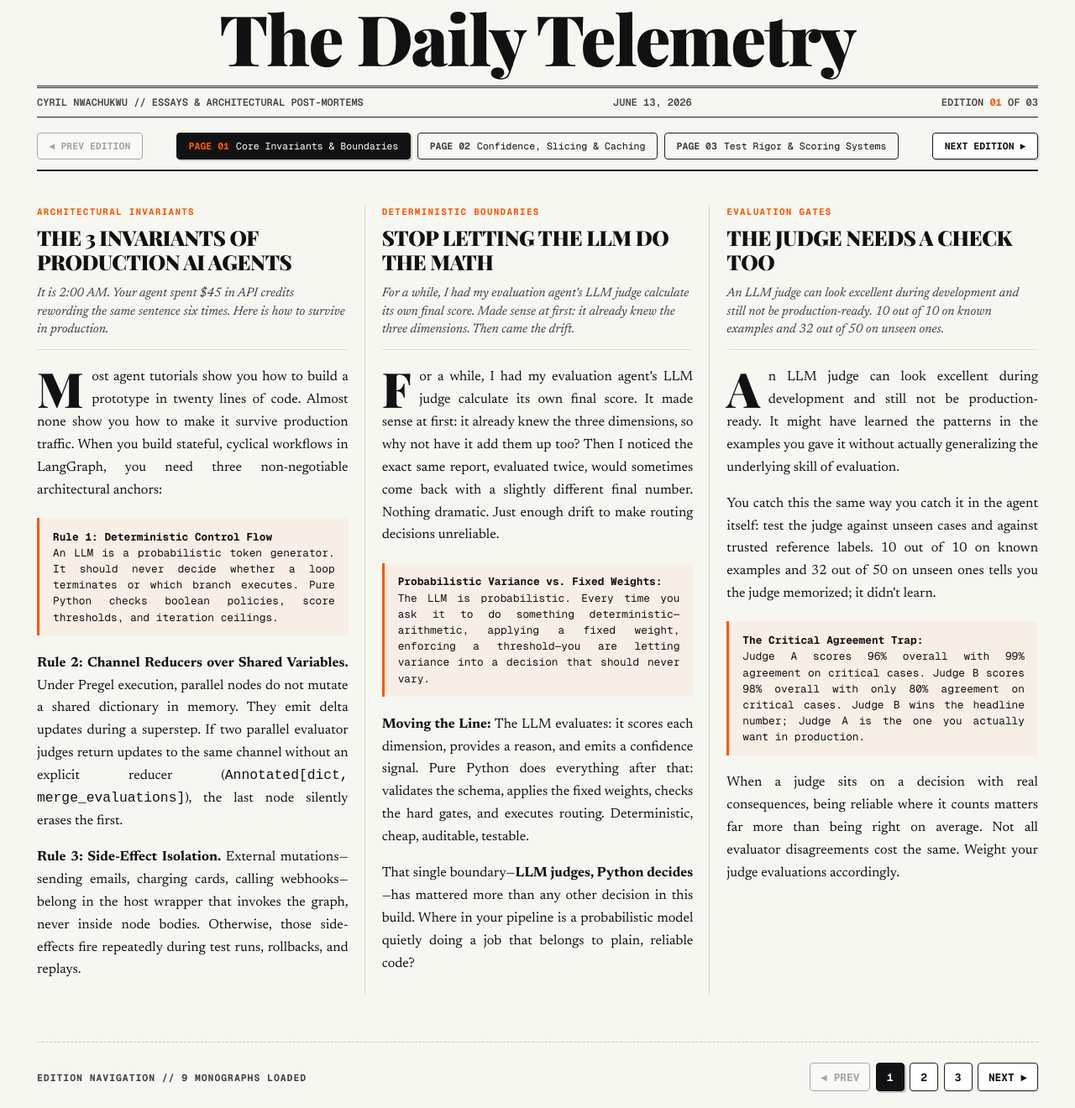
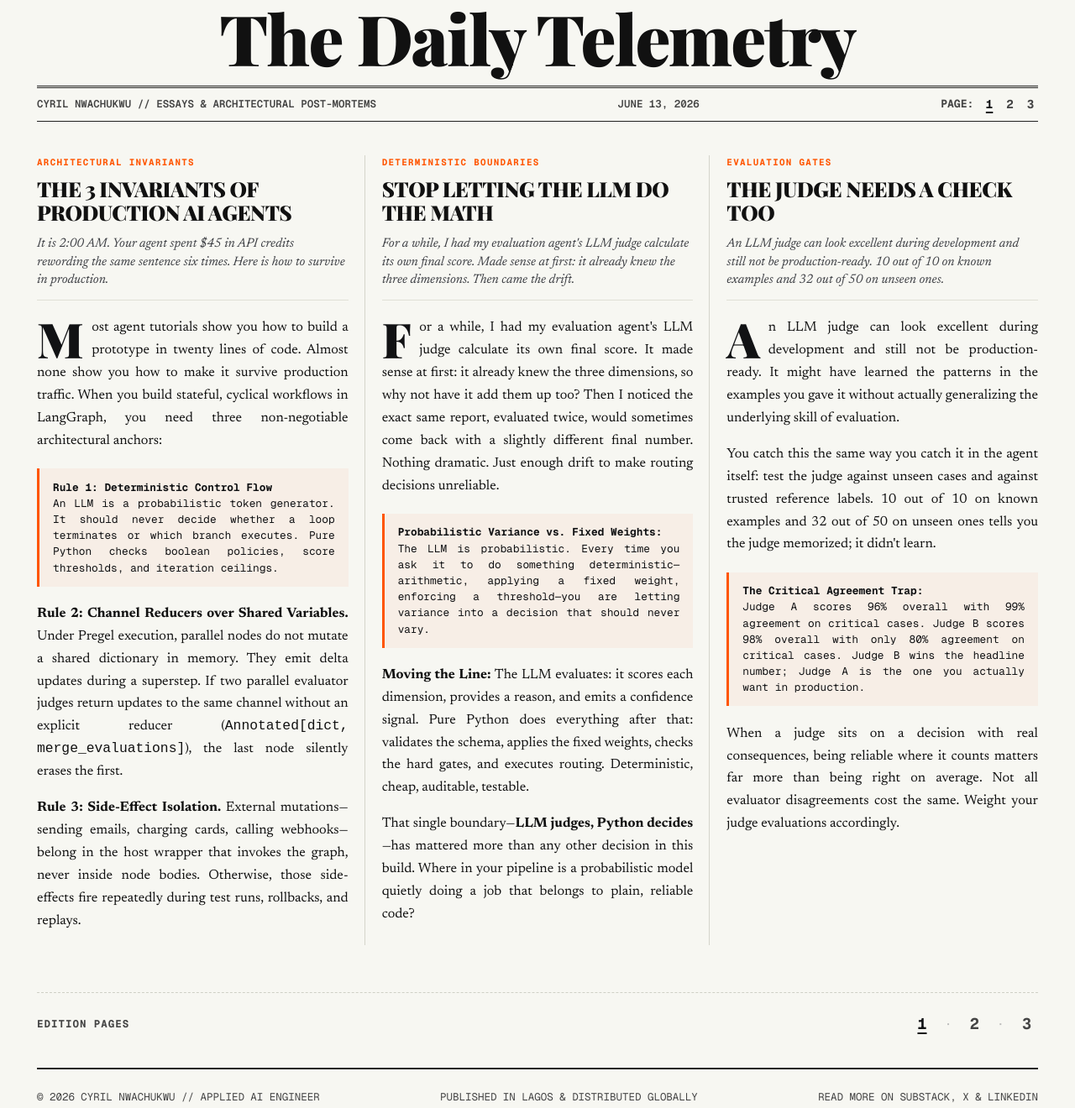
Before and after one commit to Thebeardedambivert/cyril-nwachukwu-portfolio, a website built with Vite: page index.html in a window 1280 px wide. Shown: the part 4463-5783 px from the top of the page at 84% size. Built offline with nearby package versions, Linux system fonts and the light colour scheme; a web font is replaced by a local one.

Commit message:
Refine newspaper pagination to pure Geist Mono typographic page numbers, removing bulky buttons

```diff
--- a/index.html
+++ b/index.html
@@ -492,27 +492,12 @@
         <div class="broadsheet-dateline-bar">
           <span>CYRIL NWACHUKWU // ESSAYS &amp; ARCHITECTURAL POST-MORTEMS</span>
           <span>JUNE 13, 2026</span>
-          <span>EDITION <span id="newspaper-current-page-num" style="color:var(--safety-orange); font-weight:800;">01</span> OF 03</span>
-        </div>
-
-        <!-- Interactive Edition Navigation Bar -->
-        <div class="newspaper-edition-bar">
-          <button class="newspaper-page-nav-btn prev" id="btn-newspaper-prev" aria-label="Previous Page">◄ PREV EDITION</button>
-          <div class="newspaper-page-tabs" role="tablist" aria-label="Newspaper Editions">
-            <button class="newspaper-page-tab active" data-page="1" role="tab" aria-selected="true">
-              <span class="tab-edition">PAGE 01</span>
-              <span>Core Invariants &amp; Boundaries</span>
-            </button>
-            <button class="newspaper-page-tab" data-page="2" role="tab" aria-selected="false">
-              <span class="tab-edition">PAGE 02</span>
-              <span>Confidence, Slicing &amp; Caching</span>
-            </button>
-            <button class="newspaper-page-tab" data-page="3" role="tab" aria-selected="false">
-              <span class="tab-edition">PAGE 03</span>
-              <span>Test Rigor &amp; Scoring Systems</span>
-            </button>
+          <div class="broadsheet-page-switcher mono">
+            <span style="color:var(--newsprint-faded); margin-right: 0.2rem;">PAGE:</span>
+            <button class="page-text-num active" data-page="1">1</button>
+            <button class="page-text-num" data-page="2">2</button>
+            <button class="page-text-num" data-page="3">3</button>
           </div>
-          <button class="newspaper-page-nav-btn next" id="btn-newspaper-next" aria-label="Next Page">NEXT EDITION ►</button>
         </div>
       </header>
 
@@ -758,15 +743,15 @@
 
       </div>
 
-      <!-- Bottom Pagination Bar -->
+      <!-- Bottom Minimalist Monospace Pages -->
       <div class="newspaper-bottom-pagination">
-        <span class="pagination-legend mono">EDITION NAVIGATION // 9 MONOGRAPHS LOADED</span>
-        <div class="pagination-buttons">
-          <button class="page-num-btn prev-btn" id="bottom-btn-prev">◄ PREV</button>
-          <button class="page-num-btn active" data-page="1">1</button>
-          <button class="page-num-btn" data-page="2">2</button>
-          <button class="page-num-btn" data-page="3">3</button>
-          <button class="page-num-btn next-btn" id="bottom-btn-next">NEXT ►</button>
+        <span class="pagination-legend mono">EDITION PAGES</span>
+        <div class="newspaper-page-numbers mono">
+          <button class="page-text-num active" data-page="1">1</button>
+          <span style="color:#bbb; user-select:none;">·</span>
+          <button class="page-text-num" data-page="2">2</button>
+          <span style="color:#bbb; user-select:none;">·</span>
+          <button class="page-text-num" data-page="3">3</button>
         </div>
       </div>
 
--- a/src/scripts/newspaper.js
+++ b/src/scripts/newspaper.js
@@ -1,19 +1,13 @@
 // ==========================================================================
-// NEWSPAPER BROADSHEET PAGINATION & TACTILE PAGE FLIPPING
-// Manages Multi-Edition Newspaper Pagination ("The Daily Telemetry")
+// NEWSPAPER BROADSHEET PAGINATION: PURE TYPOGRAPHY (GEIST MONO)
+// Manages Multi-Edition Page Switching without Bulky Button Boxes
 // ==========================================================================
 
 import { soundFx } from './hardware.js';
 
 export function initNewspaperPagination() {
   const pages = document.querySelectorAll('.broadsheet-page');
-  const tabs = document.querySelectorAll('.newspaper-page-tab');
-  const bottomBtns = document.querySelectorAll('.page-num-btn[data-page]');
-  const prevBtn = document.getElementById('btn-newspaper-prev');
-  const nextBtn = document.getElementById('btn-newspaper-next');
-  const bottomPrevBtn = document.getElementById('bottom-btn-prev');
-  const bottomNextBtn = document.getElementById('bottom-btn-next');
-  const pageNumDisplay = document.getElementById('newspaper-current-page-num');
+  const pageLinks = document.querySelectorAll('.page-text-num[data-page]');
   const newspaperSection = document.getElementById('newspaper');
 
   if (!pages.length) return;
@@ -22,14 +16,12 @@ export function initNewspaperPagination() {
   const totalPages = pages.length;
 
   function setPage(pageIndex, shouldScroll = false) {
-    if (pageIndex < 1 || pageIndex > totalPages || pageIndex === currentPage && !shouldScroll) {
-      if (pageIndex < 1 || pageIndex > totalPages) return;
-    }
+    if (pageIndex < 1 || pageIndex > totalPages) return;
 
     currentPage = pageIndex;
     soundFx.playClick('button');
 
-    // Update pages
+    // Update broadsheet pages
     pages.forEach((page) => {
       const pNum = parseInt(page.getAttribute('data-page-index'), 10);
       if (pNum === currentPage) {
@@ -39,76 +31,32 @@ export function initNewspaperPagination() {
       }
     });
 
-    // Update top tabs
-    tabs.forEach((tab) => {
-      const pNum = parseInt(tab.getAttribute('data-page'), 10);
+    // Update all typographic page numbers (both top dateline and bottom)
+    pageLinks.forEach((link) => {
+      const pNum = parseInt(link.getAttribute('data-page'), 10);
       if (pNum === currentPage) {
-        tab.classList.add('active');
-        tab.setAttribute('aria-selected', 'true');
+        link.classList.add('active');
+        link.setAttribute('aria-current', 'page');
       } else {
-        tab.classList.remove('active');
-        tab.setAttribute('aria-selected', 'false');
+        link.classList.remove('active');
+        link.removeAttribute('aria-current');
       }
     });
-
-    // Update bottom numeric buttons
-    bottomBtns.forEach((btn) => {
-      const pNum = parseInt(btn.getAttribute('data-page'), 10);
-      if (pNum === currentPage) {
-        btn.classList.add('active');
-      } else {
-        btn.classList.remove('active');
-      }
-    });
-
-    // Update header dateline counter
-    if (pageNumDisplay) {
-      pageNumDisplay.textContent = `0${currentPage}`;
-    }
-
-    // Update Prev / Next disabled states
-    const isFirst = currentPage === 1;
-    const isLast = currentPage === totalPages;
-
-    if (prevBtn) prevBtn.disabled = isFirst;
-    if (nextBtn) nextBtn.disabled = isLast;
-    if (bottomPrevBtn) bottomPrevBtn.disabled = isFirst;
-    if (bottomNextBtn) bottomNextBtn.disabled = isLast;
 
     if (shouldScroll && newspaperSection) {
       newspaperSection.scrollIntoView({ behavior: 'smooth', block: 'start' });
     }
   }
 
-  // Top Tabs click
-  tabs.forEach((tab) => {
-    tab.addEventListener('click', () => {
-      const p = parseInt(tab.getAttribute('data-page'), 10);
-      setPage(p, false);
+  // Bind click on all typographic page numbers
+  pageLinks.forEach((link) => {
+    link.addEventListener('click', (e) => {
+      const targetPage = parseInt(link.getAttribute('data-page'), 10);
+      const isFromBottom = link.closest('.newspaper-bottom-pagination');
+      setPage(targetPage, Boolean(isFromBottom));
     });
   });
 
-  // Bottom numeric buttons click
-  bottomBtns.forEach((btn) => {
-    btn.addEventListener('click', () => {
-      const p = parseInt(btn.getAttribute('data-page'), 10);
-      setPage(p, true);
-    });
-  });
-
-  // Prev / Next controls
-  const handlePrev = (scroll) => {
-    if (currentPage > 1) setPage(currentPage - 1, scroll);
-  };
-  const handleNext = (scroll) => {
-    if (currentPage < totalPages) setPage(currentPage + 1, scroll);
-  };
-
-  if (prevBtn) prevBtn.addEventListener('click', () => handlePrev(false));
-  if (nextBtn) nextBtn.addEventListener('click', () => handleNext(false));
-  if (bottomPrevBtn) bottomPrevBtn.addEventListener('click', () => handlePrev(true));
-  if (bottomNextBtn) bottomNextBtn.addEventListener('click', () => handleNext(true));
-
-  // Initialize first page state
+  // Initialize page 1
   setPage(1, false);
 }
--- a/src/styles/newspaper.css
+++ b/src/styles/newspaper.css
@@ -63,94 +63,48 @@
   align-items: center;
   border-top: 3px double var(--newsprint-rule);
   border-bottom: 1px solid var(--newsprint-rule);
-  padding: 0.5rem 0;
+  padding: 0.6rem 0;
   font-family: var(--font-mono);
-  font-size: 0.75rem;
+  font-size: 0.78rem;
   font-weight: 600;
   color: var(--newsprint-faded);
   text-transform: uppercase;
 }
 
-/* ==========================================================================
-   BROADSHEET EDITION CONTROLS & PAGINATION
-   ========================================================================== */
-.newspaper-edition-bar {
+/* Pure Monospace Page Switcher in Header (Matching Footer Typography) */
+.broadsheet-page-switcher {
   display: flex;
-  justify-content: space-between;
   align-items: center;
-  border-bottom: 2px solid var(--newsprint-rule);
-  padding: 0.75rem 0;
-  margin-top: 0.4rem;
-  gap: 1rem;
+  gap: 0.4rem;
+  font-family: var(--font-mono);
+  font-size: 0.82rem;
+  font-weight: 700;
 }
 
-.newspaper-page-tabs {
-  display: flex;
-  gap: 0.5rem;
-  flex-wrap: wrap;
+.page-text-num {
+  background: none;
+  border: none;
+  outline: none;
+  padding: 0 0.3rem;
+  font-family: var(--font-mono);
+  font-size: 0.88rem;
+  font-weight: 700;
+  color: var(--newsprint-faded);
+  cursor: pointer;
+  transition: color 0.15s ease, transform 0.15s ease;
+  line-height: 1;
 }
 
-.newspaper-page-tab {
-  background: transparent;
-  border: 1.5px solid var(--newsprint-rule);
-  border-radius: 4px;
-  padding: 0.45rem 0.85rem;
-  font-family: var(--font-mono);
-  font-size: 0.72rem;
-  color: var(--newsprint-ink);
-  cursor: pointer;
-  display: flex;
-  align-items: center;
-  gap: 0.5rem;
-  transition: all 0.15s ease;
-}
-
-.newspaper-page-tab:hover {
-  background: rgba(0, 0, 0, 0.04);
-  border-color: var(--machined-black);
-}
-
-.newspaper-page-tab.active {
-  background: var(--machined-black);
-  color: #ffffff;
-  border-color: var(--machined-black);
-  box-shadow: 2px 2px 0px rgba(0, 0, 0, 0.15);
-}
-
-.newspaper-page-tab.active .tab-edition {
+.page-text-num:hover {
   color: var(--safety-orange);
 }
 
-.newspaper-page-tab .tab-edition {
+.page-text-num.active {
+  color: var(--machined-black);
   font-weight: 800;
-  color: var(--newsprint-faded);
-}
-
-.newspaper-page-nav-btn {
-  background: #ffffff;
-  border: 1.5px solid var(--machined-black);
-  border-radius: 4px;
-  font-family: var(--font-mono);
-  font-size: 0.72rem;
-  font-weight: 700;
-  padding: 0.45rem 0.85rem;
-  color: var(--machined-black);
-  cursor: pointer;
-  box-shadow: 2px 2px 0px rgba(0, 0, 0, 0.1);
-  transition: all 0.15s ease;
-}
-
-.newspaper-page-nav-btn:hover:not(:disabled) {
-  background: var(--safety-orange);
-  color: #ffffff;
-  border-color: var(--safety-orange);
-  transform: translateY(-1px);
-}
-
-.newspaper-page-nav-btn:disabled {
-  opacity: 0.35;
-  cursor: not-allowed;
-  box-shadow: none;
+  text-decoration: underline;
+  text-underline-offset: 4px;
+  text-decoration-thickness: 2px;
 }
 
 /* ==========================================================================
@@ -285,7 +239,7 @@
 }
 
 /* ==========================================================================
-   BOTTOM PAGINATION BAR & FOOTER
+   BOTTOM MINIMALIST MONOSPACE PAGES (Matching Image 3 Typography)
    ========================================================================== */
 .newspaper-bottom-pagination {
   margin-top: 3.5rem;
@@ -296,63 +250,26 @@
   align-items: center;
   flex-wrap: wrap;
   gap: 1rem;
+  font-family: var(--font-mono);
 }
 
 .pagination-legend {
-  font-size: 0.72rem;
+  font-size: 0.78rem;
   font-weight: 700;
   letter-spacing: 0.08em;
   color: var(--newsprint-faded);
   text-transform: uppercase;
 }
 
-.pagination-buttons {
+.newspaper-page-numbers {
   display: flex;
   align-items: center;
-  gap: 0.4rem;
+  gap: 0.8rem;
 }
 
-.page-num-btn {
-  background: #ffffff;
-  border: 1.5px solid var(--newsprint-rule);
-  border-radius: 4px;
-  min-width: 34px;
-  height: 34px;
-  display: inline-flex;
-  align-items: center;
-  justify-content: center;
-  font-family: var(--font-mono);
-  font-size: 0.8rem;
-  font-weight: 700;
-  color: var(--newsprint-ink);
-  cursor: pointer;
-  transition: all 0.15s ease;
-  box-shadow: 1px 1px 0px rgba(0, 0, 0, 0.08);
-}
-
-.page-num-btn:hover:not(:disabled) {
-  border-color: var(--machined-black);
-  background: #fdfdfb;
-}
-
-.page-num-btn.active {
-  background: var(--machined-black) !important;
-  color: #ffffff !important;
-  border-color: var(--machined-black) !important;
-  font-weight: 800;
-  box-shadow: 2px 2px 0px rgba(0, 0, 0, 0.2);
-}
-
-.page-num-btn.prev-btn,
-.page-num-btn.next-btn {
-  padding: 0 0.75rem;
-  width: auto;
-}
-
-.page-num-btn:disabled {
-  opacity: 0.35;
-  cursor: not-allowed;
-  box-shadow: none;
+.newspaper-bottom-pagination .page-text-num {
+  font-size: 1.15rem;
+  padding: 0.2rem 0.5rem;
 }
 
 .broadsheet-footer {
```
